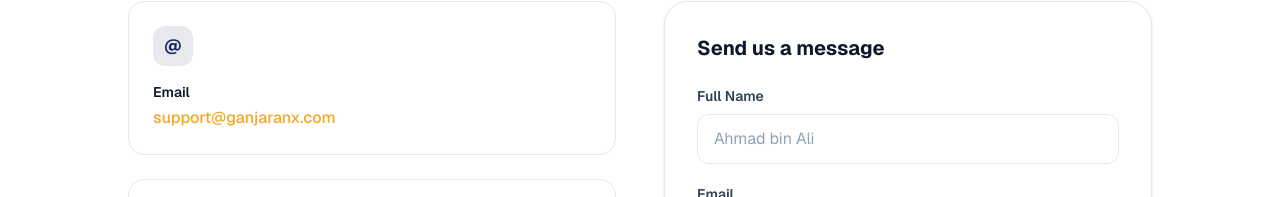
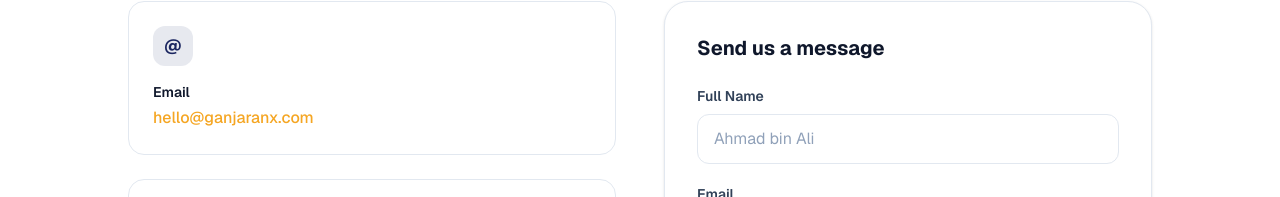
Before and after one commit to harith-domi/ganjaranx, a Next.js app: page /contact in a window 1280 px wide. Shown: the part 336-533 px from the top of the page. Built offline with nearby package versions, Linux system fonts and the light colour scheme.

Commit message:
Fix emails to hello@ganjaranx.com, remove empty sameAs from JSON-LD

```diff
--- a/src/app/contact/page.tsx
+++ b/src/app/contact/page.tsx
@@ -30,8 +30,8 @@ export default function ContactPage() {
               <span className="text-[#1b2660] dark:text-[#f5a623] font-bold text-lg">@</span>
             </div>
             <p className="text-sm font-semibold text-slate-900 dark:text-white mb-1">Email</p>
-            <a href="mailto:support@ganjaranx.com" className="text-[#f5a623] hover:underline font-medium">
-              support@ganjaranx.com
+            <a href="mailto:hello@ganjaranx.com" className="text-[#f5a623] hover:underline font-medium">
+              hello@ganjaranx.com
             </a>
           </div>
 
--- a/src/app/layout.tsx
+++ b/src/app/layout.tsx
@@ -111,6 +111,7 @@ const jsonLd = {
       },
       description:
         "GanjaranX is Malaysia's leading task-to-reward loyalty marketplace. Earn Ganjaran Points by completing tasks and redeem them for real-world rewards.",
+      email: "hello@ganjaranx.com",
       foundingLocation: {
         "@type": "Country",
         name: "Malaysia",
@@ -119,7 +120,6 @@ const jsonLd = {
         "@type": "Country",
         name: "Malaysia",
       },
-      sameAs: [],
     },
     {
       "@type": "WebSite",
--- a/src/app/privacy/page.tsx
+++ b/src/app/privacy/page.tsx
@@ -82,7 +82,7 @@ export default function PrivacyPage() {
             <li>Withdraw consent to receive marketing communications.</li>
             <li>Request deletion of your personal data (subject to legal retention requirements).</li>
           </ul>
-          <p className="mt-3">To exercise any of these rights, contact us at <a href="mailto:privacy@ganjaranx.com" className="text-[#f5a623] hover:underline">privacy@ganjaranx.com</a>.</p>
+          <p className="mt-3">To exercise any of these rights, contact us at <a href="mailto:hello@ganjaranx.com" className="text-[#f5a623] hover:underline">hello@ganjaranx.com</a>.</p>
         </section>
 
         <section>
@@ -111,7 +111,7 @@ export default function PrivacyPage() {
           <p>If you have any questions about this Privacy Policy, please contact us:</p>
           <ul className="list-none mt-3 space-y-1">
             <li><strong>GanjaranX</strong></li>
-            <li>Email: <a href="mailto:privacy@ganjaranx.com" className="text-[#f5a623] hover:underline">privacy@ganjaranx.com</a></li>
+            <li>Email: <a href="mailto:hello@ganjaranx.com" className="text-[#f5a623] hover:underline">hello@ganjaranx.com</a></li>
             <li>Website: <a href="https://ganjaranx.com/contact" className="text-[#f5a623] hover:underline">ganjaranx.com/contact</a></li>
             <li>Governing Law: Malaysia (Personal Data Protection Act 2010)</li>
           </ul>
--- a/src/app/terms/page.tsx
+++ b/src/app/terms/page.tsx
@@ -113,7 +113,7 @@ export default function TermsPage() {
 
         <section>
           <h2 className="text-lg font-bold text-slate-900 dark:text-white mb-3">13. Contact</h2>
-          <p>For questions about these Terms, contact us at <a href="mailto:legal@ganjaranx.com" className="text-[#f5a623] hover:underline">legal@ganjaranx.com</a> or visit <a href="https://ganjaranx.com/contact" className="text-[#f5a623] hover:underline">ganjaranx.com/contact</a>.</p>
+          <p>For questions about these Terms, contact us at <a href="mailto:hello@ganjaranx.com" className="text-[#f5a623] hover:underline">hello@ganjaranx.com</a> or visit <a href="https://ganjaranx.com/contact" className="text-[#f5a623] hover:underline">ganjaranx.com/contact</a>.</p>
         </section>
 
       </div>
```
